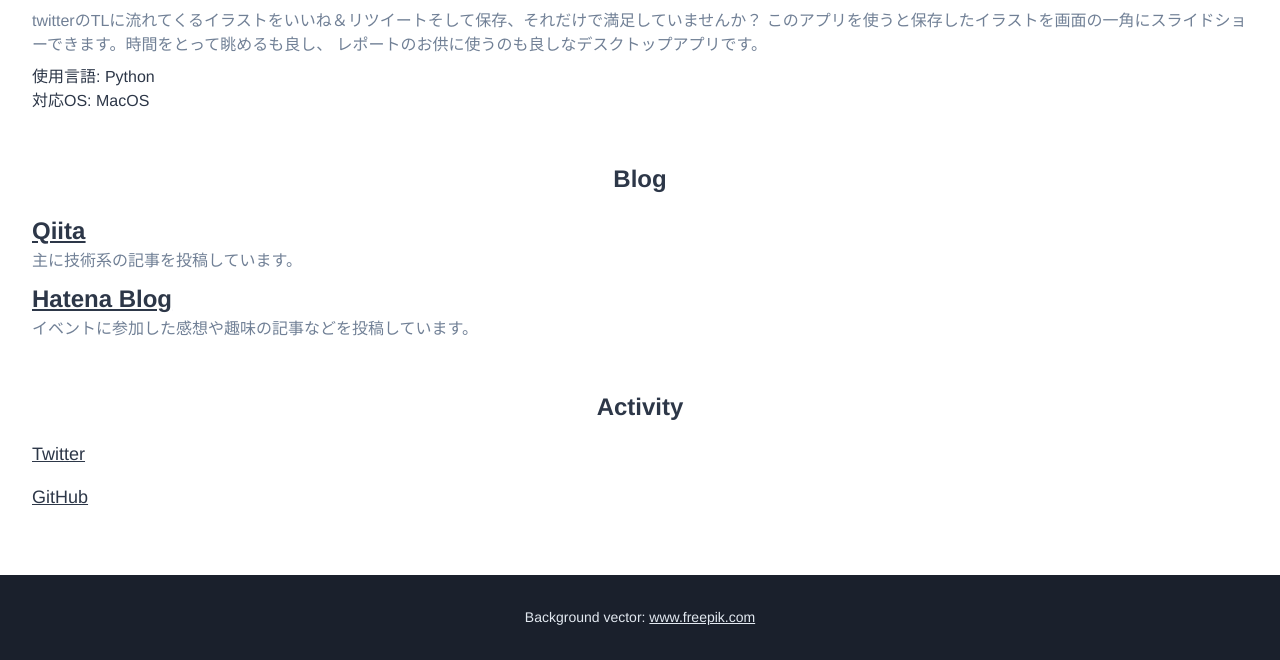
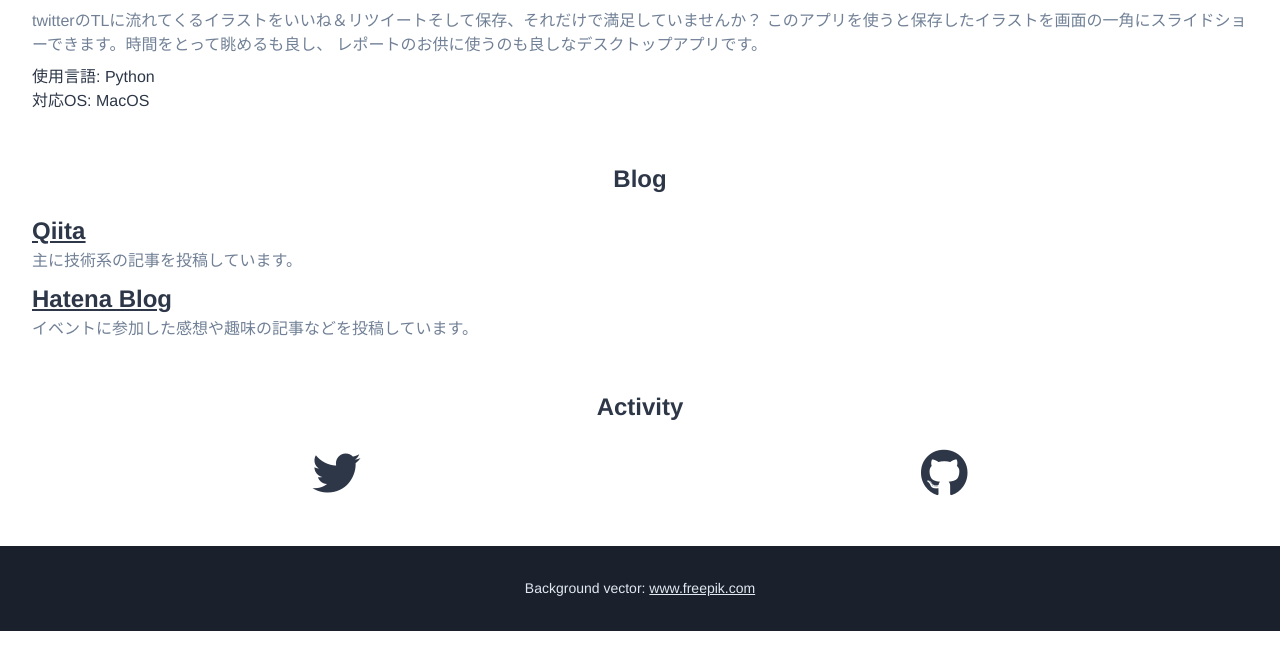
Before and after one commit to annin401/portfolio, a website: page index.html in a window 1280 px wide. Shown: the part 1083-1743 px from the top of the page. After the commit the page ends 1714 px from the top, so only its background shows below. Drawn offline with Linux system fonts and the light colour scheme.

Commit message:
chage: change activity links to logos

```diff
--- a/index.html
+++ b/index.html
@@ -109,15 +109,19 @@
         </p>
       </section>
       <section>
-        <h2 class="mb-4 text-center">Activity</h2>
-        <ul>
-          <li class="activityList_item">
+        <h2 class="mb-6 text-center">Activity</h2>
+        <ul class="flex justify-around text-gray-800">
+          <li>
             <a href="https://twitter.com/annin41643109" target="_blank">
-              Twitter
+              <i class="fab fa-twitter fa-3x"></i>
+              <span class="hidden">Twitter</span>
             </a>
           </li>
-          <li class="activityList_item">
-            <a href="https://github.com/annin401" target="_blank">GitHub</a>
+          <li>
+            <a href="https://github.com/annin401" target="_blank">
+              <i class="fab fa-github fa-3x"></i>
+              <span class="hidden">Github</span>
+            </a>
           </li>
         </ul>
       </section>
```
